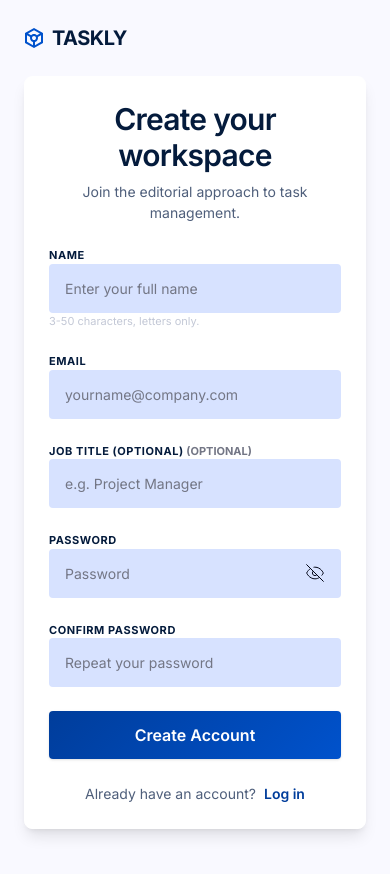
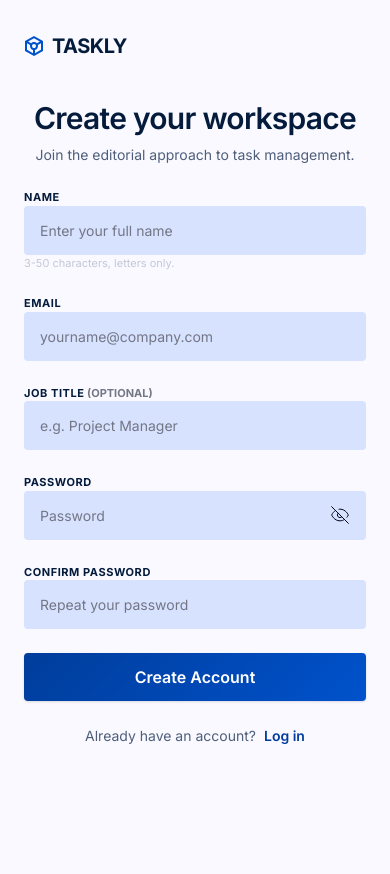
Before and after one commit to HaidyHisham/taskly, a React (Vite) app: page /sign-up in a window 390 px wide. Shown: the top 874 px of the page. After the commit the page ends 844 px from the top, so only its background shows below. Built offline with nearby package versions, Linux system fonts and the light colour scheme.

Commit message:
feat: make sign-up page responsive

```diff
--- a/src/features/auth/components/SignUpForm.tsx
+++ b/src/features/auth/components/SignUpForm.tsx
@@ -115,7 +115,7 @@ function SignUpForm() {
 
         />
         <FormField
-          label="Job Title (Optional)"
+          label="Job Title"
           control={control}
           name="data.job_title"
           type="text"
--- a/src/index.css
+++ b/src/index.css
@@ -70,7 +70,7 @@
   --color-primary-container: var(--primary-container);
   --color-surface-highest: var(--surface-highest);
   --color-surface-low: var(--surface-low);
-  --color-background: var(--background-alt);
+  --color-background: var(--background);
   --color-secondary: var(--secondary);
   --color-secondary-light: var(--secondary-light);
 
--- a/src/layouts/AuthLayout.tsx
+++ b/src/layouts/AuthLayout.tsx
@@ -6,18 +6,24 @@ export default function AuthLayout({
   children: React.ReactNode;
 }>) {
   return (
-    <div className="flex flex-col min-h-screen md:gap-y-4">
-      <header className="py-6">
+    <div className="flex flex-col min-h-screen bg-background">
+
+      <header className="hidden md:block py-6">
         <Container>
           <Logo />
         </Container>
       </header>
-      <main className="w-full flex items-center justify-center mb-12 max-w-[576px] mx-auto">
-        <Container>
-          <div className="w-full space-y-10 bg-white border border-white rounded-8px p-6 md:p-12 shadow-lg">
+
+      <main className="w-full flex-grow flex items-stretch md:items-center justify-center md:mb-12">
+        <div className="w-full min-h-screen md:min-h-0 md:max-w-[576px] bg-background md:bg-white md:border md:border-white md:rounded-8px p-6 md:p-12 md:shadow-lg flex flex-col justify-start md:justify-center">
+          {/* Logo only on mobile */}
+          <div className="md:hidden mb-10 mt-2">
+            <Logo />
+          </div>
+          <div className="space-y-10">
             {children}
           </div>
-        </Container>
+        </div>
       </main>
     </div>
   );
--- a/src/shared/Container.tsx
+++ b/src/shared/Container.tsx
@@ -6,7 +6,7 @@ interface Iprops{
 }
 const Container: React.FC<Iprops> = ({children, className}) => {
     return (
-        <div className={`w-full px-6 ${className}`}>
+        <div className={`w-full px-6  ${className}`}>
             {children}
         </div>
     )
```
